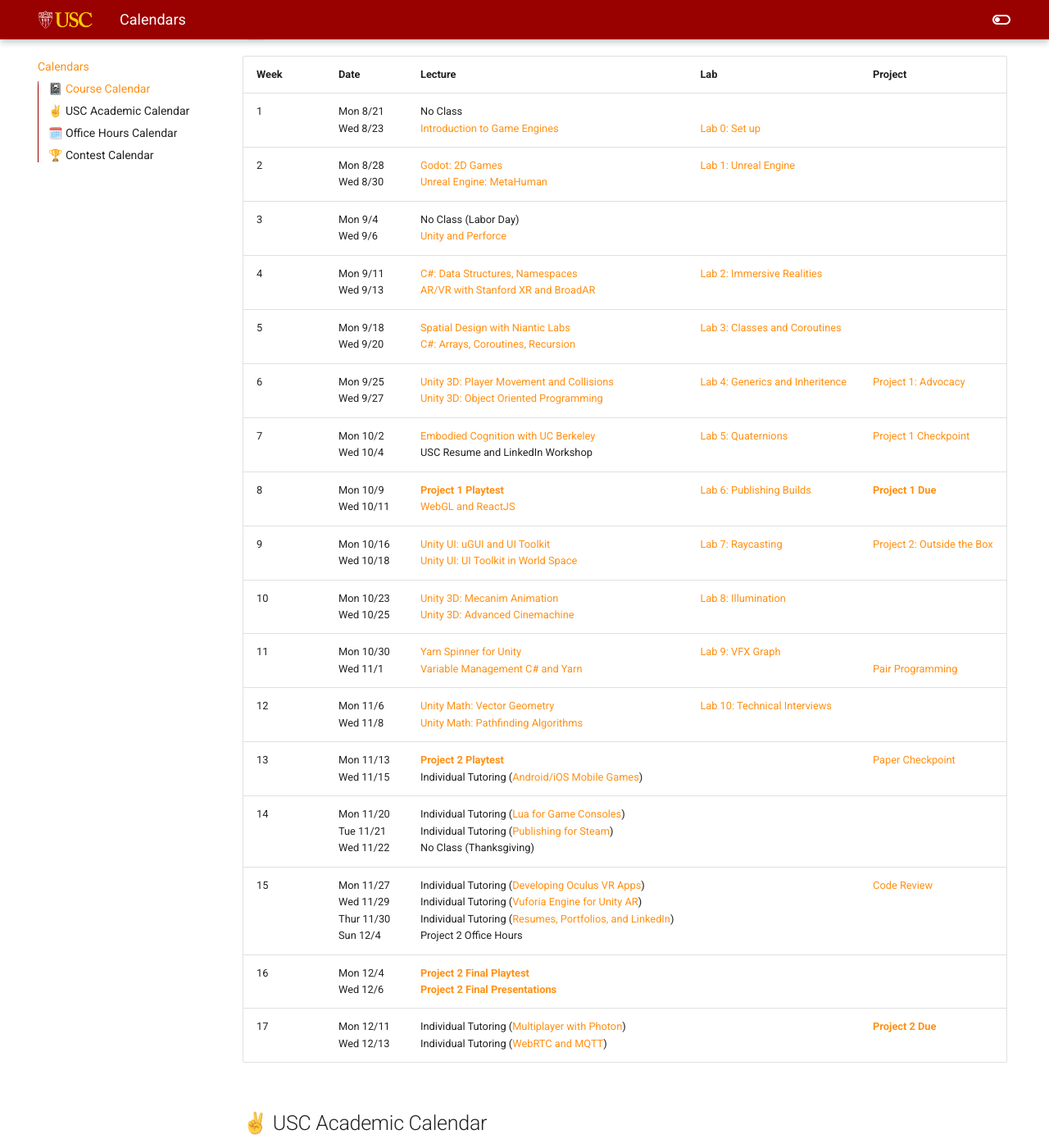
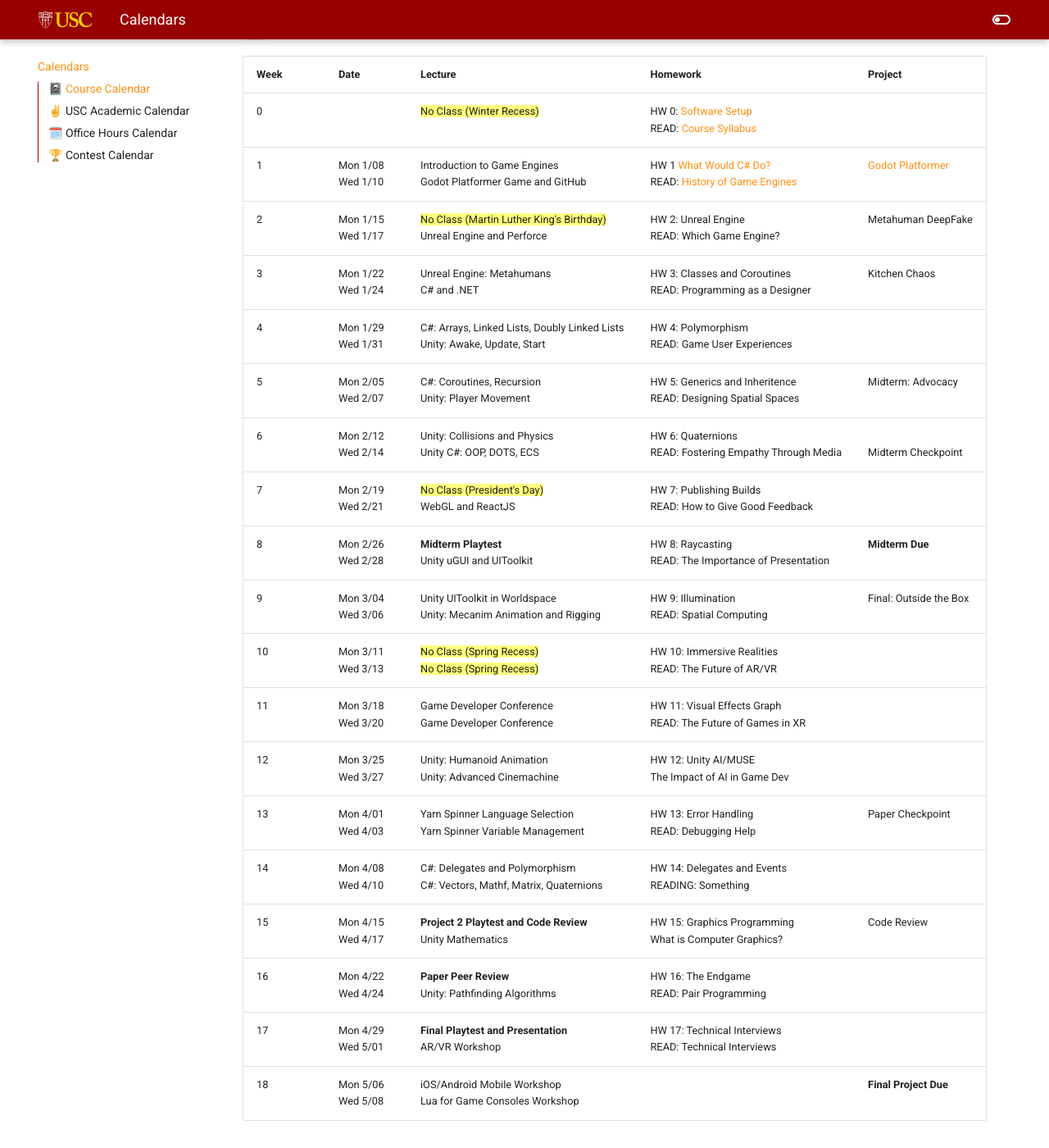
Before and after one commit to usc-ctin583/usc-ctin583.github.io, an MkDocs documentation site: the page built from docs/index.md, in a window 1280 px wide and 1400 px high, scrolled down 211 px. Shown: the whole window at 82% size. Built offline with MkDocs 1.6.1 and Material for MkDocs 9.7.7, drawn with Linux system fonts in a browser that asks for light colours; the version menu is left out; some of the changed text lies outside the part shown.

Commit message:
update spring2024 calendar

```diff
--- a/docs/index.md
+++ b/docs/index.md
@@ -1,35 +1,37 @@
 # Calendars
 
 ## 📓 Course Calendar
-| Week | Date                     | Lecture                                           | Lab              | Project |
+| Week | Date                     | Lecture                                           | Homework              | Project |
 | :----| :----------------------- | :------------------------------------------------ | :-------------------------------| :--------------|
-| 1    | Mon 8/21 <br> Wed 8/23   | No Class <br> [Introduction to Game Engines](https://www.icloud.com/keynote/0b9Z3oJLZPPXEXypJu4s9P11w#Lecture1) | <br> [Lab 0: Set up](Labs/lab00.md) | |
-| 2    | Mon 8/28 <br> Wed 8/30   | [Godot: 2D Games](https://www.icloud.com/keynote/04anqoPcDLolGOwy6tP3XAq3w#Lecture2) <br> [Unreal Engine: MetaHuman](https://www.icloud.com/keynote/01dlwiWmlwtOAvNPmBdCsM3gA#Lecture2) |  [Lab 1: Unreal Engine](Labs/lab01.md) | | |
-| 3    | Mon 9/4 <br> Wed 9/6     | No Class (Labor Day) <br> [Unity and Perforce](https://www.icloud.com/keynote/0545FBYqmgu62bVFrVxSeqzzA#Lecture3) | |
-| 4    | Mon 9/11 <br> Wed 9/13   | [C#: Data Structures, Namespaces](https://www.icloud.com/keynote/0b5y1M4VNtrdfL4vFyXrzgkeg#Lecture4) <br> [AR/VR with Stanford XR and BroadAR](https://calendar.usc.edu/event/augmented_and_virtual_realities) | [Lab 2: Immersive Realities](Labs/lab02.md) |
-| 5    | Mon 9/18 <br> Wed 9/20   | [Spatial Design with Niantic Labs](https://calendar.usc.edu/event/designing_realities_redefining_experiential_design_with_augmented_and_virtual_reality) <br> [C#: Arrays, Coroutines, Recursion]() | [Lab 3: Classes and Coroutines](Labs/lab03.md) |
-| 6    | Mon 9/25 <br> Wed 9/27   | [Unity 3D: Player Movement and Collisions](https://www.icloud.com/keynote/01bSAfmd7C45UrRFrT-p8Ezeg#Lecture6) <br> [Unity 3D: Object Oriented Programming](https://www.icloud.com/keynote/0920OrQoVdzLeXbAZZYG6Jp4g#Lecture6) | [Lab 4: Generics and Inheritence](Labs/lab04.md)| [Project 1: Advocacy](./Projects/project1.md) |
-| 7    | Mon 10/2 <br> Wed 10/4   | [Embodied Cognition with UC Berkeley](https://bid.berkeley.edu/) <br> USC Resume and LinkedIn Workshop | [Lab 5: Quaternions](Labs/lab05.md) | [Project 1 Checkpoint](./Projects/project1checkpoint.md) |
-| 8    | Mon 10/9 <br> Wed 10/11  | [**Project 1 Playtest**](https://www.icloud.com/keynote/032rY3HMcI9uZPbOjrCWyEu8A#Lecture8) <br> [WebGL and ReactJS](https://www.icloud.com/keynote/051QbdWeDu0UYmCHkm2WuFStQ#Lecture8) | [Lab 6: Publishing Builds](Labs/lab06.md) | **[Project 1 Due](Projects/project1due.md)** |
-| 9    | Mon 10/16 <br> Wed 10/18 | [Unity UI: uGUI and UI Toolkit](https://www.icloud.com/keynote/05dxP82d9x9mFhNSfsZrNJTAA#Lecture7) <br> [Unity UI: UI Toolkit in World Space](https://www.icloud.com/keynote/0f8PvRkhwyFuoYn02FVCtJnyQ#Lecture9) | [Lab 7: Raycasting](Labs/lab07.md) | [Project 2: Outside the Box](Projects/project2.md) |
-| 10   | Mon 10/23 <br> Wed 10/25 | [Unity 3D: Mecanim Animation](https://www.icloud.com/keynote/06aC7YI4Dfhus0rUU6kLUnT3Q#Lecture10) <br> [Unity 3D: Advanced Cinemachine](https://www.icloud.com/keynote/090pVb415sSet7PFsC_TzDpQw#Lecture10) | [Lab 8: Illumination](Labs/lab08.md) |
-| 11   | Mon 10/30 <br> Wed 11/1  | [Yarn Spinner for Unity](https://www.icloud.com/keynote/012lleSf44gJC4BdO84HmbRUg#Lecture11) <br> [Variable Management C# and Yarn](https://www.icloud.com/keynote/001VeMlaVJtt1EM4tcWbnIGKg#Lecture11) | [Lab 9: VFX Graph](Labs/lab09.md) | <br> [Pair Programming](Projects/project2checkpoint1.md) |
-| 12   | Mon 11/6 <br> Wed 11/8   | [Unity Math: Vector Geometry](https://www.icloud.com/keynote/0aaORGReysswd2IA81LVj3YyQ#Lecture12) <br> [Unity Math: Pathfinding Algorithms](https://www.icloud.com/keynote/085i5_hgq5i6oxmcr1mfAPjHA#Lecture12) | [Lab 10: Technical Interviews](Labs/lab10.md) |
-| 13   | Mon 11/13 <br> Wed 11/15 |  [**Project 2 Playtest**]() <br> Individual Tutoring ([Android/iOS Mobile Games]()) | | [Paper Checkpoint](Projects/project2checkpoint2.md) |
-| 14   | Mon 11/20 <br> Tue 11/21 <br> Wed 11/22 | Individual Tutoring ([Lua for Game Consoles]()) <br> Individual Tutoring ([Publishing for Steam]()) <br> No Class (Thanksgiving) | | |
-| 15   | Mon 11/27 <br> Wed 11/29 <br> Thur 11/30 <br> Sun 12/4 | Individual Tutoring ([Developing Oculus VR Apps]()) <br> Individual Tutoring ([Vuforia Engine for Unity AR]()) <br> Individual Tutoring ([Resumes, Portfolios, and LinkedIn]()) <br> Project 2 Office Hours| | [Code Review](Projects/project2checkpoint3.md) |
-| 16   | Mon 12/4 <br> Wed 12/6   | **[Project 2 Final Playtest]()** <br> **[Project 2 Final Presentations]()** | | |
-| 17   | Mon 12/11 <br> Wed 12/13 | Individual Tutoring ([Multiplayer with Photon]()) <br> Individual Tutoring ([WebRTC and MQTT]()) | | [**Project 2 Due**]() |
+| 0    | | ==No Class (Winter Recess)== | HW 0: [Software Setup]()  <br> READ: [Course Syllabus ]()               |
+| 1    | Mon 1/08 <br> Wed 1/10   | Introduction to Game Engines <br> Godot Platformer Game and GitHub | HW 1 [What Would C# Do?]() <br> READ: [History of Game Engines]()  | [Godot Platformer]()  |
+| 2    | Mon 1/15 <br> Wed 1/17   | ==No Class (Martin Luther King's Birthday)== <br> Unreal Engine and Perforce | HW 2: Unreal Engine <br> READ: Which Game Engine? | Metahuman DeepFake|
+| 3    | Mon 1/22 <br> Wed 1/24     | Unreal Engine: Metahumans <br> C# and .NET | HW 3: Classes and Coroutines <br> READ: Programming as a Designer | Kitchen Chaos |
+| 4    | Mon 1/29 <br> Wed 1/31   | C#: Arrays, Linked Lists, Doubly Linked Lists <br> Unity: Awake, Update, Start| HW 4: Polymorphism <br> READ: Game User Experiences |
+| 5    | Mon 2/05 <br> Wed 2/07   | C#: Coroutines, Recursion <br> Unity: Player Movement | HW 5: Generics and Inheritence <br> READ: Designing Spatial Spaces | Midterm: Advocacy |
+| 6    | Mon 2/12 <br> Wed 2/14   | Unity: Collisions and Physics <br> Unity C#: OOP, DOTS, ECS | HW 6: Quaternions <br> READ: Fostering Empathy Through Media | <br> Midterm Checkpoint |
+| 7    | Mon 2/19 <br> Wed 2/21   | ==No Class (President's Day)== <br> WebGL and ReactJS| HW 7: Publishing Builds <br> READ: How to Give Good Feedback |
+| 8    | Mon 2/26 <br> Wed 2/28  | **Midterm Playtest** <br> Unity uGUI and UIToolkit| HW 8: Raycasting <br> READ: The Importance of Presentation | **Midterm Due** |
+| 9    | Mon 3/04 <br> Wed 3/06 | Unity UIToolkit in Worldspace <br> Unity: Mecanim Animation and Rigging | HW 9: Illumination <br> READ: Spatial Computing | Final: Outside the Box |
+| 10   | Mon 3/11 <br> Wed 3/13 | ==No Class (Spring Recess)== <br> ==No Class (Spring Recess)== | HW 10: Immersive Realities <br> READ: The Future of AR/VR |
+| 11   | Mon 3/18 <br> Wed 3/20  | Game Developer Conference <br> Game Developer Conference | HW 11: Visual Effects Graph <br> READ: The Future of Games in XR |
+| 12   | Mon 3/25 <br> Wed 3/27   | Unity: Humanoid Animation <br> Unity: Advanced Cinemachine | HW 12: Unity AI/MUSE <br> The Impact of AI in Game Dev |
+| 13   | Mon 4/01 <br> Wed 4/03 | Yarn Spinner Language Selection <br> Yarn Spinner Variable Management| HW 13: Error Handling <br> READ: Debugging Help | Paper Checkpoint |
+| 14   | Mon 4/08 <br> Wed 4/10 | C#: Delegates and Polymorphism <br> C#: Vectors, Mathf, Matrix, Quaternions | HW 14: Delegates and Events <br> READING: Something| |
+| 15   | Mon 4/15 <br> Wed 4/17 <br> | **Project 2 Playtest and Code Review** <br> Unity Mathematics | HW 15: Graphics Programming <br> What is Computer Graphics? | Code Review |
+| 16   | Mon 4/22 <br> Wed 4/24   | **Paper Peer Review** <br> Unity: Pathfinding Algorithms | HW 16: The Endgame <br> READ: Pair Programming | |
+| 17   | Mon 4/29 <br> Wed 5/01 | **Final Playtest and Presentation** <br> AR/VR Workshop | HW 17: Technical Interviews <br> READ: Technical Interviews| |
+| 18   | Mon 5/06 <br> Wed 5/08 | iOS/Android Mobile Workshop <br> Lua for Game Consoles Workshop | | **Final Project Due** |
 
 ## ✌️ USC Academic Calendar
-* **Classes Begin:** August 21st
-* **Labor Day:** September 4th
-* **Fall Recess:** October 12 - 13th
-* **Veterans Day:** November 10th
-* **Thanksgiving Holiday:** November 22 - 26th
-* **Classes End:** December 1st
-* **Study Days:** December 2 - 5th
-* **Exams:** December 6 - 13th
+* **Classes Begin:** January 9th
+* **Martin Luther King's Birthday:** January 15th
+* **President's Day:** February 19th
+* **Spring Recess:** March 10th - 17th
+* **Classes End** April 26th
+* **Study Days:** May 1st - 8th
+* **Exams:** May 1st - 8th
+* **Commencement:** May 10th
 
 ## 🗓️ Office Hours Calendar
 
--- a/mkdocs.yml
+++ b/mkdocs.yml
@@ -3,6 +3,11 @@ site_name: CTIN 583 Game Development
 site_description: "Course website for USC's Game Development class"
 site_author: Debbie Yuen
 site_url: https://ctin583.usc.edu/
+
+nav:
+  - index.md
+  - courseinfo.md
+  - resources.md
 
 theme:
   name: material
@@ -43,6 +48,8 @@ extra_css:
 extra:
   version:
     provider: mike
+  tags:
+    <tag>: <HW 1>
   social:
     - icon: fontawesome/brands/twitter
       link: https://twitter.com/USCCinema
@@ -87,6 +94,7 @@ extra_javascript:
   - https://cdnjs.cloudflare.com/ajax/libs/KaTeX/0.16.7/contrib/auto-render.min.js
 
 plugins:
+  - tags
   - mike:
       # These fields are all optional; the defaults are as below...
       alias_type: symlink
```
Also changed, not shown: docs/Labs/lab01.md (+25 -25 lines), docs/Labs/lab02.md (+2 -2 lines), docs/Labs/lab03.md (+2 -2 lines), docs/Labs/ .pages (added).
